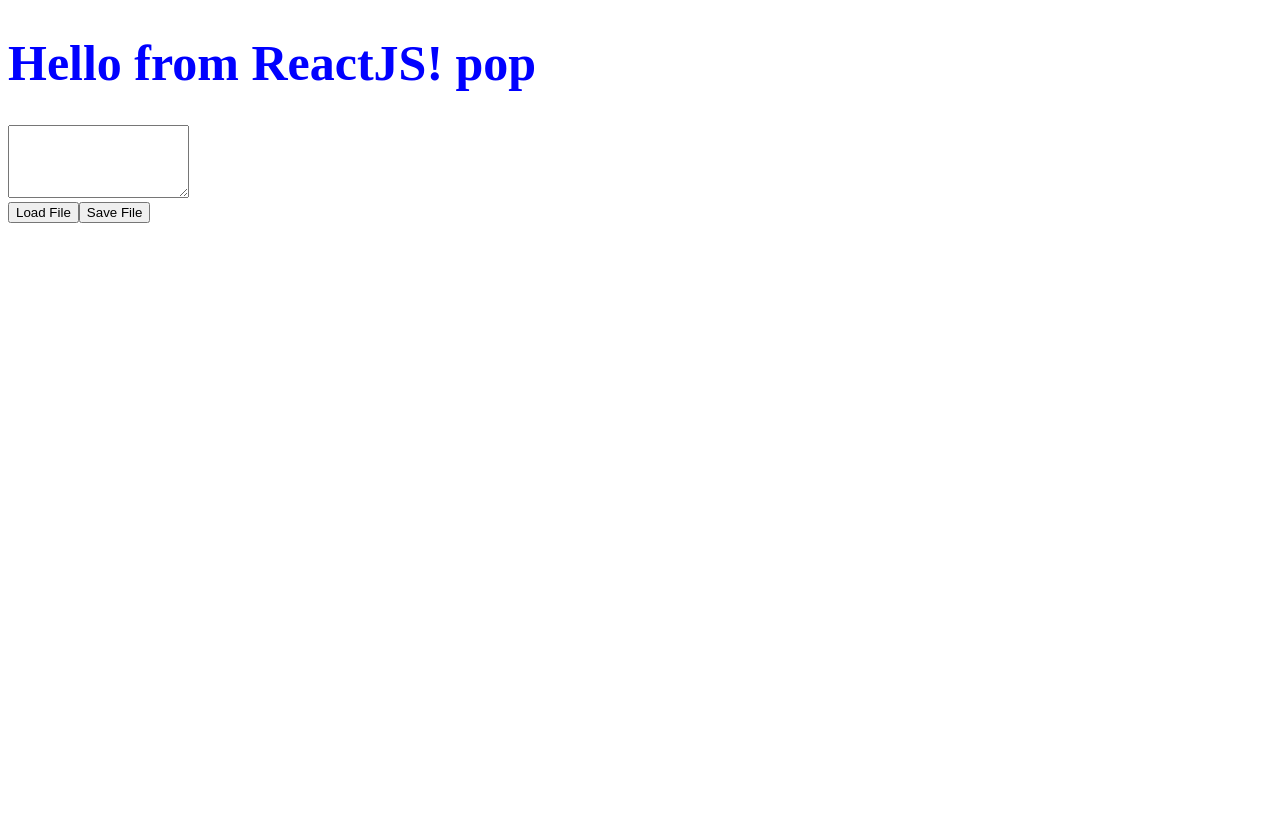
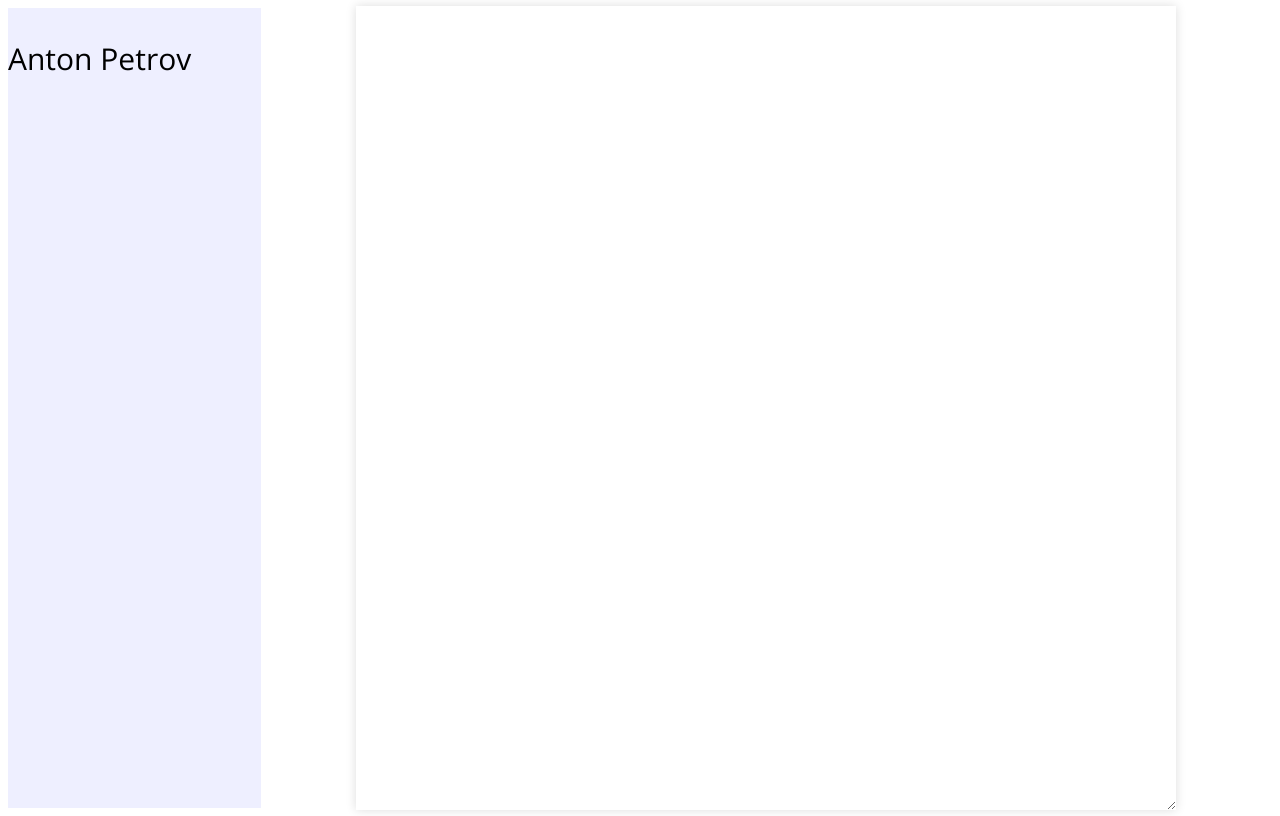
Before and after one commit to ouragan84/slant-app-la-hacks, a React app: page / in a window 1280 px wide. Built offline with nearby package versions, Linux system fonts and the light colour scheme.

Commit message:
inital; asd

```diff
--- a/index.html
+++ b/index.html
@@ -2,6 +2,8 @@
 <html lang="en">
 <head>
     <meta charset="UTF-8">
+    <link rel="stylesheet"
+          href="https://fonts.googleapis.com/css?family=Open+Sans">
     <meta http-equiv="Content-Security-Policy" content="script-src 'self'">
     <title>Slant Notes</title>
 </head>
--- a/src/js/App.js
+++ b/src/js/App.js
@@ -1,17 +1,47 @@
-import React, {useState, useEffect} from "react";
+import React, {useState, useEffect, useRef} from "react";
 import ReactDOM from "react-dom";
+import FileManager from "./components/FileManager";
 
 export default () => {
+    const windowSize = useRef([window.innerWidth, window.innerHeight]);
+
+
+    let textEditorStyle = {
+        inner:{
+            width: '612pt',
+            height:'100%',
+            border: '0px',
+            boxShadow: "0px 0px 10px #ddd"
+        },
+        outer:{
+            display:'flex',
+            alignItems: "center",
+            justifyContent: "center",
+            height:windowSize.current[1],
+        }
+    }
 
     return (
         <>
-            <h1 style={titleStyle}>
-                Hello from ReactJS! pop
-            </h1>
-            <textarea id="file-input" style={{height: '50pt'}}/>
-            <br/>
+            <div>
+                <div style={{
+                    backgroundColor:'#eeefff',
+                    float:'left',
+                    width:'20%',
+                    height:windowSize.current[1],
+                    border:0,
+                }}>
+                <FileManager/>
+                </div>
+                <div style={textEditorStyle.outer}>
+                    <textarea id="file-input" style={textEditorStyle.inner}/>
+                </div>
+            </div>
+
+
+            {/* <br/>
             <button id="load-file-button">Load File</button>
-            <button id="save-file-button">Save File</button>
+            <button id="save-file-button">Save File</button> */}
         </>
     )
 };
--- /dev/null
+++ b/src/js/components/FileManager.js
@@ -0,0 +1,10 @@
+import React, {useState, useEffect, useRef} from "react";
+
+export default () => {
+
+    return (
+        <>
+            <p style={{fontSize:30, fontFamily: 'Open Sans'}}>Anton Petrov</p>
+        </>
+    )
+}
```
